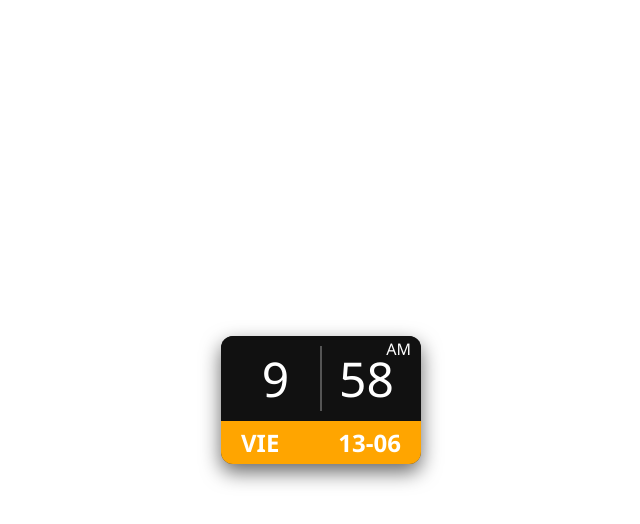
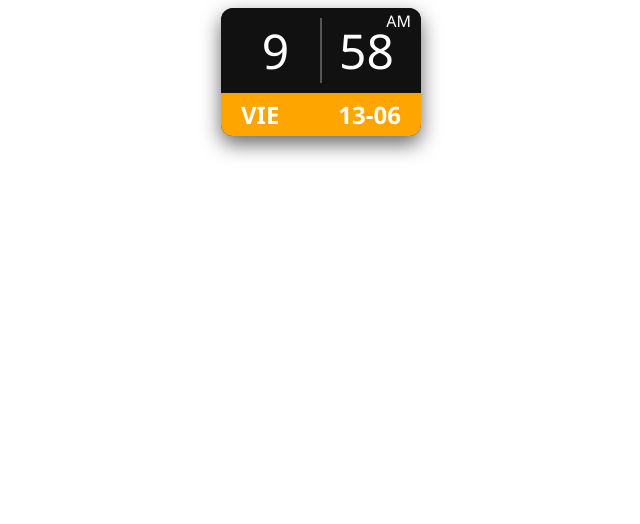
Before and after one commit to UXdrop365/NotionWidgets, a plain HTML site: page reloj_negro_naranja_12horas.html in a window 1280 px wide. Shown: the whole page, without its empty margins (319-959 px from the left). Drawn offline with Linux system fonts and the light colour scheme.

Commit message:
Update reloj_negro_naranja_12horas.html

```diff
--- a/reloj_negro_naranja_12horas.html
+++ b/reloj_negro_naranja_12horas.html
@@ -11,8 +11,6 @@
       display: flex;
       justify-content: center;
       align-items: center;
-      height: 100vh;
-      margin: 0;
     }
 
     .widget {
```
